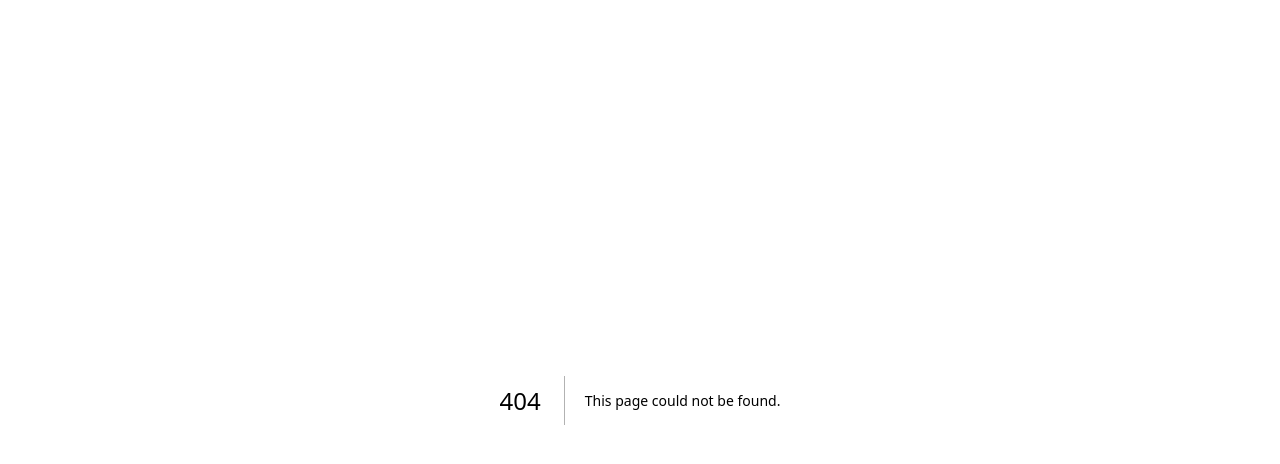
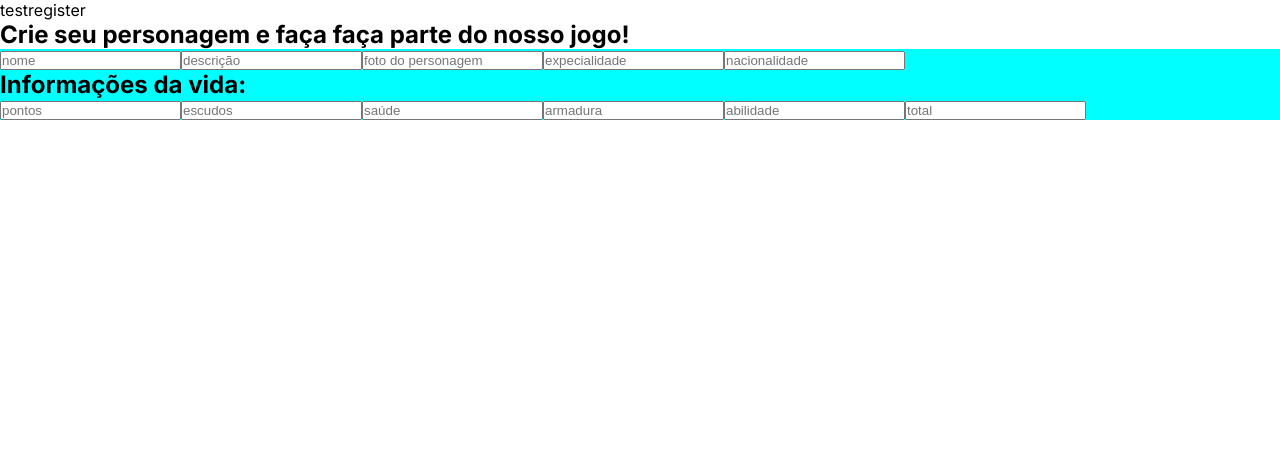
Before and after one commit to Rnchx/api-overwatch, a Next.js app: page /test in a window 1280 px wide. Before the commit this address had no page. Shown: the top 464 px of the page. Built offline with nearby package versions, Linux system fonts and the light colour scheme.

Commit message:
register

```diff
--- /dev/null
+++ b/app/components/register/register.jsx
@@ -0,0 +1,28 @@
+import styles from "./register.module.css"
+
+
+
+const Register = () => {
+    return (
+        <div >
+            <h2>Crie seu personagem e faça faça parte do nosso jogo!</h2>
+            <div className={styles.divMainForm}>
+                <input placeholder='nome'></input>
+                <input placeholder='descrição'></input>
+                <input placeholder='foto do personagem'></input>
+                <input placeholder='expecialidade'></input>
+                <input placeholder='nacionalidade'></input>
+                <h2>Informações da vida:</h2>
+                <input placeholder='pontos'></input>
+                <input placeholder='escudos'></input>
+                <input placeholder='saúde'></input>
+                <input placeholder='armadura'></input>
+                <input placeholder='abilidade'></input>
+                <input placeholder='total'></input>
+            </div>
+
+
+        </div>
+    )
+}
+export default Register;
--- /dev/null
+++ b/app/components/register/register.module.css
@@ -0,0 +1,3 @@
+.divMainForm{
+  background-color: aqua;
+}
--- /dev/null
+++ b/app/test/page.jsx
@@ -0,0 +1,16 @@
+
+import React from 'react'
+import Register from '../components/register/register'
+
+function testregister() {
+  return (
+    <div>
+      testregister
+<Register/>
+
+    </div>
+
+  )
+}
+
+export default testregister
--- /dev/null
+++ b/data/register.js
@@ -0,0 +1,29 @@
+import React from 'react'
+
+class FormsRegister {
+    constructor(name, description, portrait, role, location, hitpoints, shields, health, armor,
+        total, abilities) {
+        this.name = name;
+        this.description = description;
+        this.portrait = portrait;
+        this.role = role;
+        this.location = location;
+        this.hitpoints = hitpoints;
+        this.shields = shields;
+        this.health = health;
+        this.total = total;
+        this.armor = armor;
+        this.abilities = abilities;
+
+    }
+}
+class ListRegiste {
+    constructor() {
+        this.listRegister = []
+    }
+}
+
+
+
+
+export default FormsRegister
```
